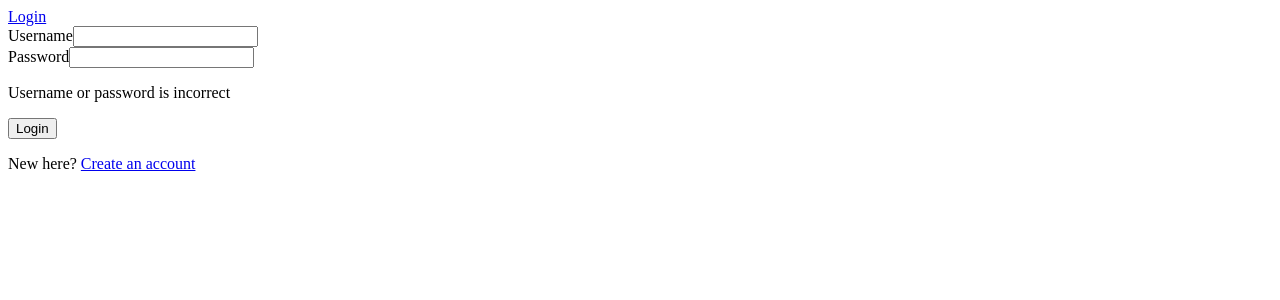
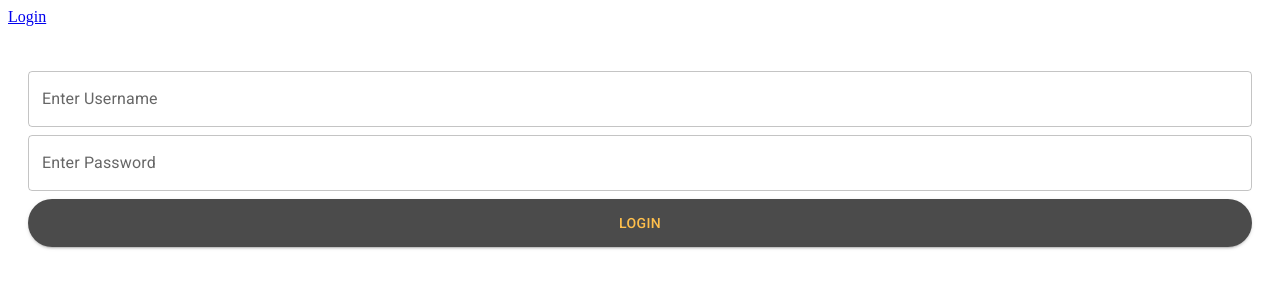
Before and after one commit to CodeNinja202/BagTag, a React (Create React App) app: page /login in a window 1280 px wide. Shown: the top 300 px of the page. Built offline with nearby package versions, Linux system fonts and the light colour scheme; no server answers.

Commit message:
styling login and main page

```diff
--- /dev/null
+++ b/src/components/Login/index.css
@@ -0,0 +1,9 @@
+.loginTemplate {
+
+    display: flex;
+    flex-direction: column;
+    margin: 1rem;
+    padding-top: 2%;
+
+
+}
--- a/src/components/Login/index.js
+++ b/src/components/Login/index.js
@@ -1,63 +1,79 @@
-import React, { useState } from 'react';
-import { Link } from 'react-router-dom';
-
-import { loginUser } from '../api';
+import React, { useState } from "react";
+import { Link } from "react-router-dom";
+import { loginUser } from "../api";
+import { Button, TextField } from "@mui/material";
+import "./index.css";
 
 const Login = ({ setToken, navigate }) => {
-    const [username, setUsername] = useState('');
-    const [password, setPassword] = useState('');
+  const [username, setUsername] = useState("");
+  const [password, setPassword] = useState("");
   const [error, setError] = useState(false);
-
+  ////////////////////////////////////////////////////////////////
   const handleSubmit = async () => {
     const results = await loginUser(username, password);
-        console.log(results)
+    console.log(results);
     if (results.token) {
-            setToken(results.token)
-            console.log('Successfully signed in');
-            window.localStorage.setItem('token', results.token);
-            navigate('/');
+      setToken(results.token);
+      console.log("Successfully signed in");
+      window.localStorage.setItem("token", results.token);
+      navigate("/");
     } else {
-            console.log('Error logging in')
-            setError(true)
-            document.getElementsByName('username')[0].value = ''
-            document.getElementsByName('password')[0].value = ''
+      console.log("Error logging in");
+      setError(true);
+      document.getElementsByName("username")[0].value = "";
+      document.getElementsByName("password")[0].value = "";
     }
-    }
-
+  };
+  ////////////////////////////////////////////////////////////////
   return (
-        <div className='loginAll'>
-            <div className={error ? 'error' : 'loginForm'}>
-                <form className='loggingInForm' autoComplete='off' onSubmit={(event) => {
+    <div className="login-main-div">
+      <div className={error ? "error" : "loginForm"}>
+        <form
+          className="loginTemplate"
+          autoComplete="off"
+          onSubmit={(event) => {
             event.preventDefault();
             handleSubmit();
             setError(false);
-                }
-                }>
-                    <div className='loginDiv'>
-                        <label className='loginLabel'>Username</label>
-                        <input
-                            className='userorpass'
-                            name='username'
-                            type='text'
+          }}
+        >
+          <TextField
+            style={{ margin: ".25rem" }}
+            label="Enter Username"
+            name="username"
+            type="text"
             onChange={(event) => setUsername(event.target.value)}
           />
-                    </div>
-                    <div className='loginDiv'>
-                        <label className='loginLabel'>Password</label>
-                        <input
-                            className='userorpass'
-                            name='password'
-                            type='password'
+
+          <TextField
+            style={{ margin: ".25rem" }}
+            label="Enter Password"
+            name="password"
+            type="password"
             onChange={(event) => setPassword(event.target.value)}
           />
-                    </div>
-                    <p className={error ? 'errorMessage' : 'hidden'}>Username or password is incorrect</p>
-                    <button className='submitLogin' type='submit'>Login</button>
-                    <p className={error ? 'errorMessage2' : 'hidden'}>New here? <Link to='/register' id='sign-in-msg'>Create an account</Link></p>
+
+          {/* <p className={error ? 'errorMessage' : 'hidden'}>Username or password is incorrect</p> */}
+          <Button
+            style={{
+              borderRadius: 35,
+              background: "black",
+              opacity: "70%",
+              color: "orange",
+              borderColor: "black",
+              height: "3rem",
+              margin: ".25rem",
+            }}
+            variant="contained"
+            type="submit"
+          >
+            Login
+          </Button>
+          {/* <p className={error ? 'errorMessage2' : 'hidden'}>New here? <Link to='/register' id='sign-in-msg'>Create an account</Link></p> */}
         </form>
       </div>
     </div>
-    )
-}
+  );
+};
 
 export default Login;
```
Also changed, not shown: package.json (+3 -12 lines). Lines whose indentation alone changed are shown as unchanged.
